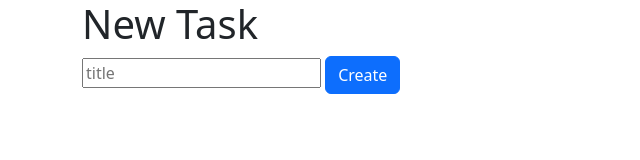
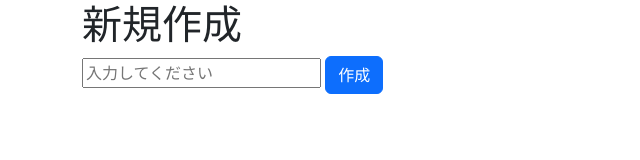
Before and after one commit to rh-E2E-dev/playwright-flask-portfolio, a plain HTML site: page flask-app/templates/new.html in a window 1280 px wide. Shown: the whole page, without its empty margins (0-640 px from the left). Drawn offline with nearby package versions, Linux system fonts and the light colour scheme.

Commit message:
UI表示要素を日本語に変更

```diff
--- a/flask-app/templates/new.html
+++ b/flask-app/templates/new.html
@@ -10,11 +10,16 @@
   </head>
   <body>
     <div class="container-md">
-      <h1>New Task</h1>
+      <h1>新規作成</h1>
 
       <form method="POST">
-        <input class="form-label" name="title" placeholder="title" />
-        <button class="btn btn-primary" type="submit">Create</button>
+        <input
+          class="form-label"
+          name="title"
+          placeholder="入力してください"
+          required
+        />
+        <button class="btn btn-primary" type="submit">作成</button>
       </form>
     </div>
   </body>
```
Also changed, not shown: flask-app/templates/edit.html (+2 -2 lines), flask-app/templates/index.html (+4 -4 lines), flask-app/templates/mypage.html (+2 -2 lines), 1 other file.
